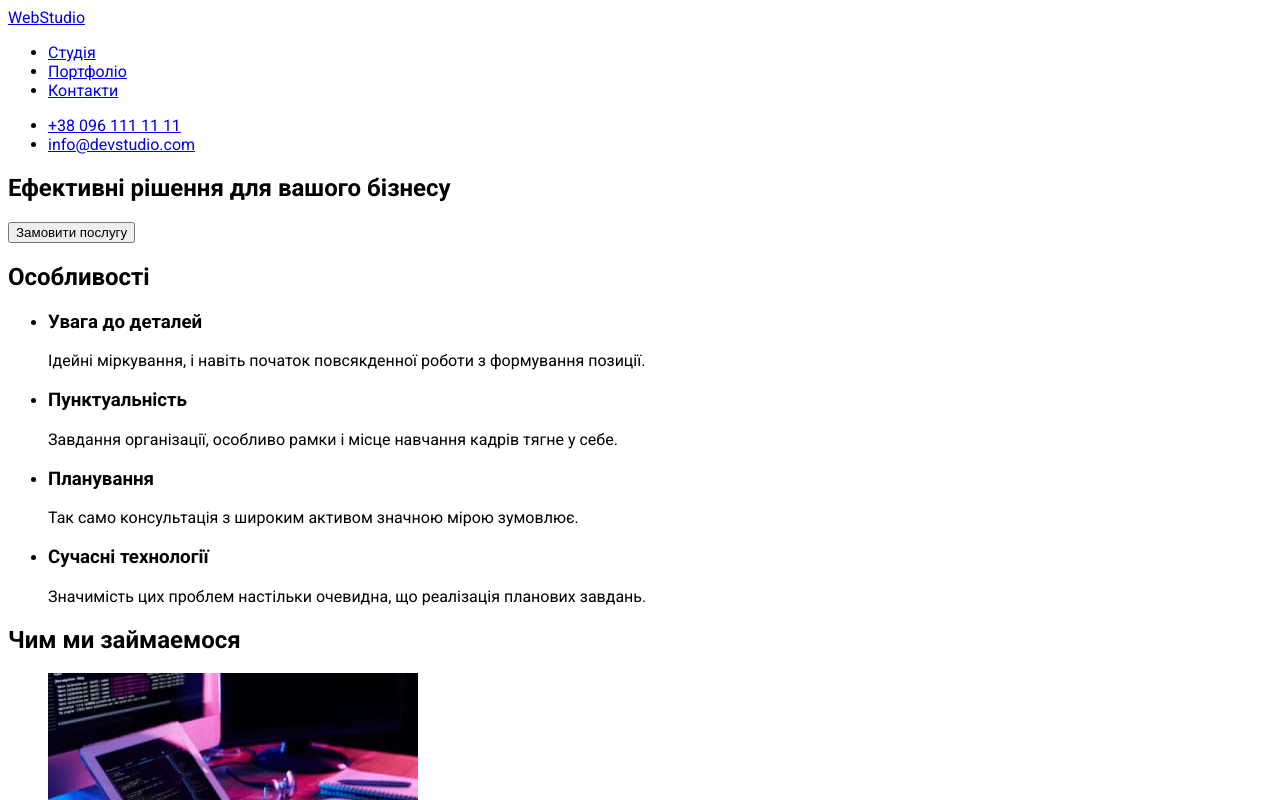
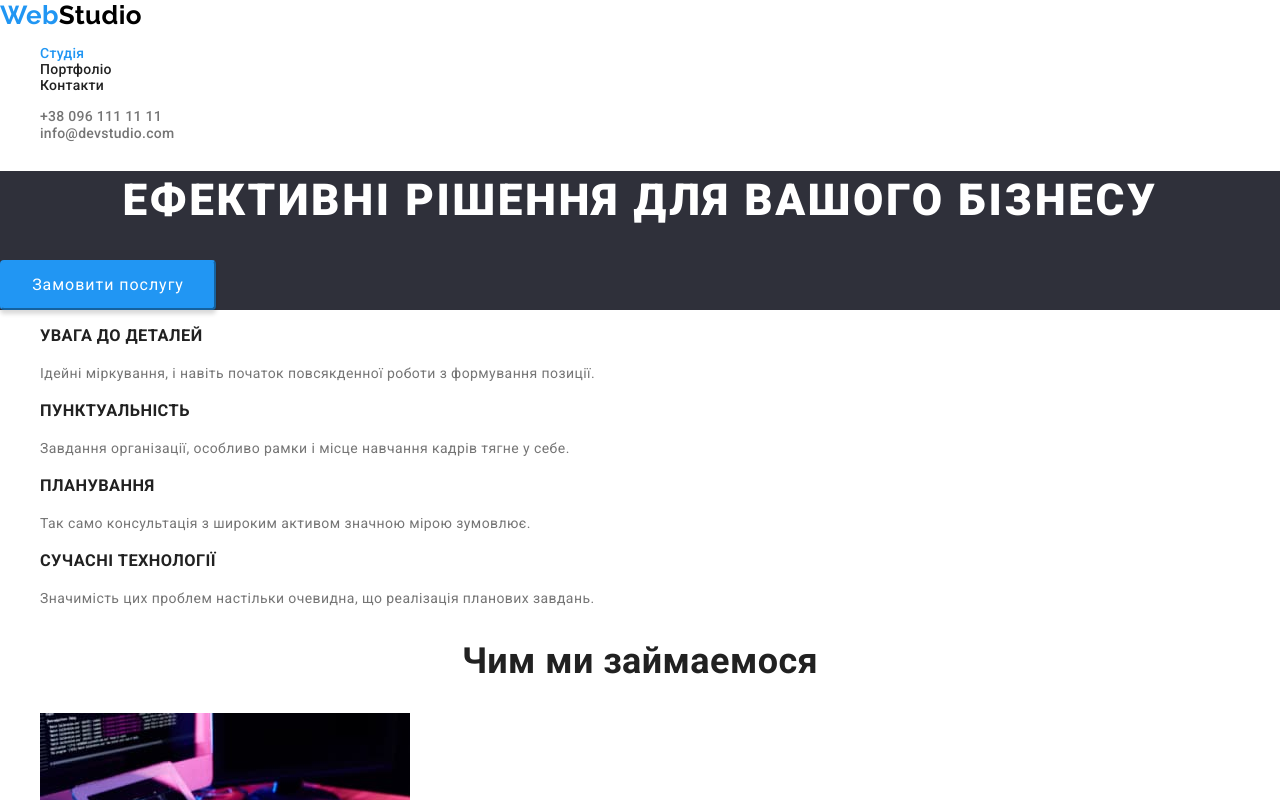
Before and after one commit to Larukhina-Tatiana/goit-markup-hw-02, a plain HTML site: page index.html in a window 1280 px wide. Shown: the top 800 px of the page. Drawn offline with nearby package versions, Linux system fonts and the light colour scheme.

Commit message:
index, созданы стили styles
созданы классы index, созданы стили на index

```diff
--- a/css/styles.css
+++ b/css/styles.css
@@ -2,9 +2,201 @@
     --priority-text-color: #757575;
     --title-text-color: #212121;
     --accent-color: #2196F3;
+    --borders-color: #ECECEC;
+    --hero-footer-background: #2F303A;
+    --page-background: #FFFFFF;
+    --logo-header: #000000;
+    --logo-footer: #FFFFFF;
+    --hero:  #FFFFFF;
+    --team-background: #F5F4FA;
+    --address-color: rgba(255, 255, 255, 0.6);
+    --team-box-shadow: 0px 1px 3px rgba(0, 0, 0, 0.12),
+    0px 1px 1px rgba(0, 0, 0, 0.14),
+    0px 2px 1px rgba(0, 0, 0, 0.2);
+}
 
-}
 body{
     font-family: "Roboto", sans-serif ;
+    font-weight: 700;
+    font-size: 14px;
+    letter-spacing: 0.03em;
+    background-color: var(--page-background);
+    color: var(--priority-text-color);
+}
 
+/* .page-header {
+    width: 1600px;
+    height: 56px;
+    border: 1px solid #ECECEC;
+} */
+
+/* Ссылка-Логотип  */
+.logo {
+    font-family: 'Raleway';
+    font-size: 26px;
+    line-height: 1.22;
+    color: var(--accent-color);
 }
+
+/* Текст Studio */
+.logo-header {
+    color: var(--logo-header);
+}
+.logo-footer {
+    color: var(--logo-footer);
+}
+
+/* Сброс точек списка */
+.list {
+    list-style: none;
+}
+
+/* Меню навигации */
+.site-nav,
+.link,
+.nav-contacts {
+    font-weight: 500;
+    line-height: 1.14;
+    letter-spacing: 0.02em;
+    color: var(--title-text-color);
+}
+
+/* Ссылки в навигации */
+.logo,
+.link,
+.nav-contacts,
+.address-link,
+.footer-contacts {
+    text-decoration: none;
+}
+
+/* Цвет наведения на ссылку*/
+.link:hover,
+.link:focus,
+.link:active,
+.active,
+.nav-contacts:hover,
+.nav-contacts:focus,
+.nav-contacts:active,
+.address-link:hover,
+.address-link:focus,
+.footer-contacts:hover,
+.footer-contacts:focus {
+    color: var(--accent-color);
+}
+
+.nav-contacts {
+    color: var(--priority-text-color);
+}
+
+/* Секция Герой */
+.hero {
+    background-color: var(--hero-footer-background);
+}
+
+.hero-title {
+    font-weight: 900;
+    font-size: 44px;
+    line-height: 1.36;
+    text-align: center;
+    letter-spacing: 0.06em;
+    text-transform: uppercase;
+    color: var(--hero);
+}
+
+/* Кнопка */
+.button {
+    width: 216px;
+    height: 50px;
+    font-size: 16px;
+    line-height: 1.88;
+    letter-spacing: 0.06em;
+    color: var(--logo-footer);
+    border-radius: 4px;
+    background-color: var(--accent-color);
+    border-color: var(--accent-color);
+    box-shadow: 0px 4px 4px rgba(0, 0, 0, 0.15);
+    cursor: pointer;
+}
+
+/* Заголовки секций h2 */
+.section-title {
+    font-size: 36px;
+    line-height: 1.16;
+    text-align: center;
+    color: var(--title-text-color);
+}
+
+/* Скрытие заголовка */
+.visually-hidden {
+    position: absolute;
+    white-space: nowrap;
+    width: 1px;
+    height: 1px;
+    overflow: hidden;
+    border: 0;
+    padding: 0;
+    clip: rect(0 0 0 0);
+    clip-path: inset(50%);
+    margin: -1px;
+}
+
+/* Заголовки h3 Секции "Особенности"*/
+.peculiarities-subtitle {
+    line-height: 1.14;
+    text-transform: uppercase;
+    color: var(--title-text-color);
+}
+
+/* текст Секции "Особенности" */
+.peculiarities-text {
+    font-weight: 400;
+    line-height: 1.7;
+}
+
+/* Секция Наша команда */
+.team {
+    background-color: var(--team-background);
+}
+
+.team-card {
+    width: 270px;
+    height: 368px;
+    background: var(--page-background);
+    box-shadow: var(--team-box-shadow);
+    border-radius: 0px 0px 4px 4px;
+}
+
+.team-subtitle {
+    font-weight: 500;
+    font-size: 16px;
+    line-height: 1.19;
+    text-align: center;
+    color: var(--title-text-color);
+}
+
+.team-text {
+    font-weight: 400;
+    font-size: 16px;
+    line-height: 1.19;
+    text-align: center;
+    color: var(--priority-text-color);
+}
+
+/* Футер */
+.footer {
+    background: var(--hero-footer-background);
+}
+
+.address-link,
+.footer-contacts {
+    font-style: normal;
+    font-weight: 400;
+    line-height: 24px;
+    letter-spacing: 1.7;
+    color: var(--logo-footer);
+}
+
+.footer-contacts {
+    color: var(--address-color);
+}
--- a/index.html
+++ b/index.html
@@ -8,61 +8,62 @@
     <link rel="preconnect" href="https://fonts.googleapis.com">
     <link rel="preconnect" href="https://fonts.gstatic.com" crossorigin>
     <link href="https://fonts.googleapis.com/css2?family=Raleway:wght@700&family=Roboto:wght@400;500;700;900&display=swap" rel="stylesheet">
+    <link rel="stylesheet" href="./normalize.css">
     <link rel="stylesheet" href="./css/styles.css">
 </head>
 <body>
-    <header>
+    <header class="page-header">
         <!-- шапка меню-->
         <nav>
-            <a href="./index.html" lang="en">Web<span>Studio</span></a>
-            <ul>
-                <li><a href="./index.html">Студія</a></li>
-                <li><a href="./portfolio.html">Портфоліо</a></li>
-                <li><a href="#">Контакти</a></li>
+            <a class="logo" href="./index.html" lang="en">Web<span class="logo-header">Studio</span></a>
+            <ul class="site-nav list">
+                <li><a class="link active" href="./index.html">Студія</a></li>
+                <li><a class="link" href="./portfolio.html">Портфоліо</a></li>
+                <li><a class="link" href="#">Контакти</a></li>
             </ul>
         </nav>
         <!-- Контакты -->
-        <ul>
+        <ul class="list">
             <li>
-                <a href="tel:+380961111111">+38 096 111 11 11</a>
+                <a class="nav-contacts" href="tel:+380961111111">+38 096 111 11 11</a>
             </li>
             <li>
-                <a href="mailto:info@devstudio.com">info@devstudio.com</a>
+                <a class="nav-contacts" href="mailto:info@devstudio.com">info@devstudio.com</a>
             </li>
         </ul>
     </header>
     <main>
-        <!-- Секция1 "Шапка" по Фигме -->
-        <section>
-            <h1>Ефективні рішення для вашого бізнесу</h1>
-            <button type="button">Замовити послугу</button>
+        <!-- Секция 1  Герой "Шапка" по Фигме -->
+        <section class="hero">
+            <h1 class="hero-title">Ефективні рішення для вашого бізнесу</h1>
+            <button class="button" type="button">Замовити послугу</button>
         </section>
-        <!-- Секция2 "Особливості"  -->
-        <section>
-            <h2>Особливості</h2>
-            <ul>
+        <!-- Секция 2 "Особливості"  -->
+        <section class="peculiarities">
+            <h2 class="section-title visually-hidden" >Особливості</h2>
+            <ul class="list">
                 <li>
-                    <h3>Увага до деталей</h3>
-                    <p>Ідейні міркування, і навіть початок повсякденної роботи з формування позиції.</p>
+                    <h3 class="peculiarities-subtitle" >Увага до деталей</h3>
+                    <p class="peculiarities-text">Ідейні міркування, і навіть початок повсякденної роботи з формування позиції.</p>
                 </li>
                 <li>
-                    <h3>Пунктуальність</h3>
-                    <p>Завдання організації, особливо рамки і місце навчання кадрів тягне у себе.</p>
+                    <h3 class="peculiarities-subtitle" >Пунктуальність</h3>
+                    <p class="peculiarities-text">Завдання організації, особливо рамки і місце навчання кадрів тягне у себе.</p>
                 </li>
                 <li>
-                    <h3>Планування</h3>
-                    <p>Так само консультація з широким активом значною мірою зумовлює.</p>
+                    <h3 class="peculiarities-subtitle" >Планування</h3>
+                    <p class="peculiarities-text">Так само консультація з широким активом значною мірою зумовлює.</p>
                 </li>
                 <li>
-                    <h3>Сучасні технології</h3>
-                    <p>Значимість цих проблем настільки очевидна, що реалізація планових завдань.</p>
+                    <h3 class="peculiarities-subtitle" >Сучасні технології</h3>
+                    <p class="peculiarities-text">Значимість цих проблем настільки очевидна, що реалізація планових завдань.</p>
                 </li>
             </ul>
         </section>
-        <!-- Секция3 "Чим ми займаемося" -->
+        <!-- Секция 3 "Чим ми займаемося" -->
         <section>
-            <h2>Чим ми займаемося</h2>
-            <ul>
+            <h2 class="section-title" >Чим ми займаемося</h2>
+            <ul class="list">
                 <li>
                     <img src="./images/studio/sect3/section3-box1.jpg" alt="Десктопні додатки" width="370">
                 </li>
@@ -74,46 +75,46 @@
                 </li>
             </ul>
         </section>
-        <!-- Секция4 "Наша команда" -->
-        <section>
-            <h2>Наша команда</h2>
-            <ul>
-                <li>
+        <!-- Секция 4 "Наша команда" -->
+        <section class="team">
+            <h2 class="section-title" >Наша команда</h2>
+            <ul class="list">
+                <li class="team-card">
                     <img src="./images/studio/sect4/section4-img1.jpg" alt="Фото Ігоря Дем'яненко" width="270" />
-                    <h3>Ігор Дем'яненко</h3>
-                    <p lang="en">Product Designer</p>
+                    <h3 class="team-subtitle" >Ігор Дем'яненко</h3>
+                    <p lang="en" class="team-text">Product Designer</p>
                 </li>
-                <li>
+                <li class="team-card">
                     <img src="./images/studio/sect4/section4-img2.jpg" alt="Фото Ольги Репіной" width="270" />
-                    <h3>Ольга Репіна</h3>
-                    <p lang="en">Frontend Developer</p>
+                    <h3 class="team-subtitle" >Ольга Репіна</h3>
+                    <p lang="en" class="team-text">Frontend Developer</p>
                 </li>
-                <li>
+                <li class="team-card">
                     <img src="./images/studio/sect4/section4-img3.jpg" alt="Фото Миколи Тарасова" width="270" />
-                    <h3>Микола Тарасов</h3>
-                    <p lang="en">Marketing</p>
+                    <h3 class="team-subtitle" >Микола Тарасов</h3>
+                    <p lang="en" class="team-text">Marketing</p>
                 </li>
-                <li>
+                <li class="team-card">
                     <img src="./images/studio/sect4/section4-img4.jpg" alt="Фото Михайла Єрмакова" width="270" />
-                    <h3>Михайло Єрмаков</h3>
-                    <p lang="en">UI Designer</p>
+                    <h3 class="team-subtitle" >Михайло Єрмаков</h3>
+                    <p lang="en" class="team-text">UI Designer</p>
                 </li>
             </ul>
         </section>
     </main>
         <!-- Подвал -->
-    <footer>
-        <a href="./index.html" lang="en">Web<span>Studio</span></a>
+    <footer class="footer">
+        <a class="logo" href="./index.html" lang="en">Web<span class="logo-footer">Studio</span></a>
         <address>
-            <ul>
+            <ul class="list">
                 <li>
-                    <a href="https://goo.gl/maps/CPtrU1FHBa2aNyZL9" target="_blank" rel="noopener noreferrer nofollow">м. Київ, пр-т Лесі Українки, 26</a>
+                    <a class="address-link"href="https://goo.gl/maps/CPtrU1FHBa2aNyZL9" target="_blank" rel="noopener noreferrer nofollow">м. Київ, пр-т Лесі Українки, 26</a>
                 </li>
                 <li>
-                    <a href="mailto:info@devstudio.com">info@devstudio.com</a>
+                    <a class="footer-contacts" href="mailto:info@devstudio.com">info@devstudio.com</a>
                 </li>
                 <li>
-                    <a href="tel:+380961111111">+38 096 111 11 11</a>
+                    <a class="footer-contacts" href="tel:+380961111111">+38 096 111 11 11</a>
                 </li>
             </ul>
         </address>
```
